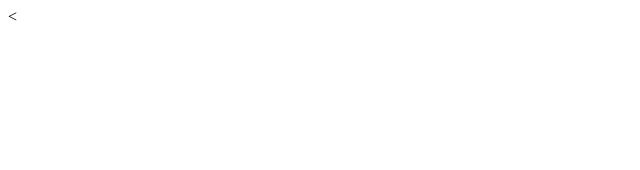
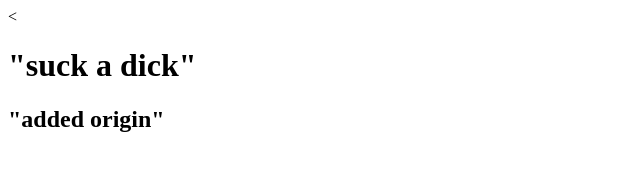
Before and after one commit to Rizwan-learn/Trial-Test-1, a plain HTML site: page Index.html in a window 1280 px wide. Shown: the whole page, without its empty margins (0-640 px from the left). Drawn offline with Linux system fonts and the light colour scheme.

Commit message:
origin name has been added

```diff
--- a/Index.html
+++ b/Index.html
@@ -2,6 +2,8 @@
 
 <html>
   <head>
+    <h1> "suck a dick"</h1>
+    <h2> "added origin"</h2>
 
     <title>"This is a titile"</title>
   </head>
```
